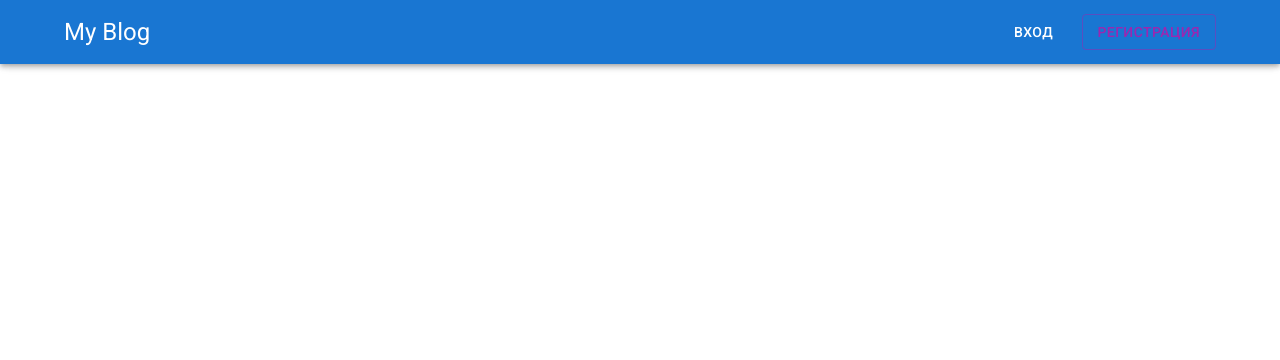
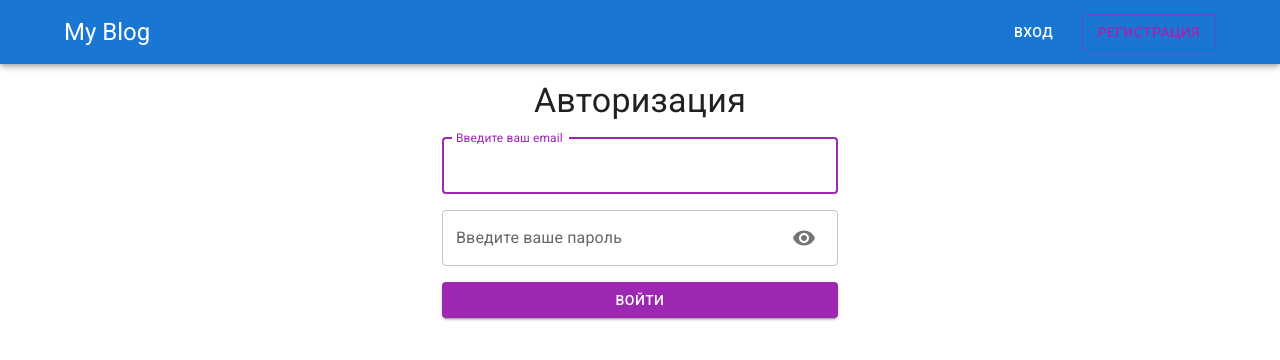
Before and after one commit to userName-Andrei/my_blog_MERN_client, a React (Create React App) app: page /login in a window 1280 px wide. Shown: the top 360 px of the page. Built offline with nearby package versions, Linux system fonts and the light colour scheme.

Commit message:
added login page layout

```diff
--- a/package.json
+++ b/package.json
@@ -11,11 +11,13 @@
     "@testing-library/jest-dom": "^5.16.4",
     "@testing-library/react": "^13.3.0",
     "@testing-library/user-event": "^14.3.0",
+    "easymde": "^2.16.1",
     "react": "^18.2.0",
     "react-dom": "^18.2.0",
     "react-redux": "^8.0.2",
     "react-router-dom": "^6.3.0",
     "react-scripts": "5.0.1",
+    "react-simplemde-editor": "^5.0.2",
     "saas": "^1.0.0",
     "sass": "^1.54.0",
     "web-vitals": "^2.1.4"
--- a/src/pages/Login/index.js
+++ b/src/pages/Login/index.js
@@ -1,10 +1,66 @@
-import React from 'react';
+import {useState} from 'react';
+import { Button, Container, IconButton, Stack, TextField, Typography } from '@mui/material';
+import VisibilityIcon from '@mui/icons-material/Visibility';
+import VisibilityOffIcon from '@mui/icons-material/VisibilityOff';
 
 const Login = () => {
+    const [formData, setFormData] = useState({
+        password: '',
+        email: '',
+        showPassword: false
+    });
+
+    const handleClickShowPassword = () => {
+        setFormData(formData => ({
+            ...formData,
+            showPassword: !formData.showPassword,
+        }));
+    };
+
     return (
-        <div>
-            login
-        </div>
+        <Container
+            maxWidth='xs'
+            sx={{mt: 10}}
+        >
+            <form>
+                <Stack
+                    alignItems='center'
+                    spacing={2}
+                >
+                    <Typography
+                        variant='h4'
+                    >
+                        Авторизация
+                    </Typography>
+                    <TextField
+                        label="Введите ваш email"
+                        variant="outlined"
+                        color='secondary'
+                        type='email'
+                        fullWidth
+                        autoFocus
+                    />
+                    <TextField
+                        label="Введите ваше пароль"
+                        variant="outlined"
+                        color='secondary'
+                        type={formData.showPassword ? 'text' : 'password'}
+                        InputProps={{
+                            endAdornment: formData.showPassword ? <IconButton onClick={handleClickShowPassword}><VisibilityOffIcon /></IconButton>
+                                                                : <IconButton onClick={handleClickShowPassword}><VisibilityIcon /></IconButton>,
+                          }}
+                        fullWidth
+                    />
+                    <Button
+                        variant='contained'
+                        color='secondary'
+                        fullWidth
+                    >
+                        Войти
+                    </Button>
+                </Stack>
+            </form>
+        </Container>
     );
 };
 
```
Also changed, not shown: 1 other file (tests, documents, lock files or other folders).
